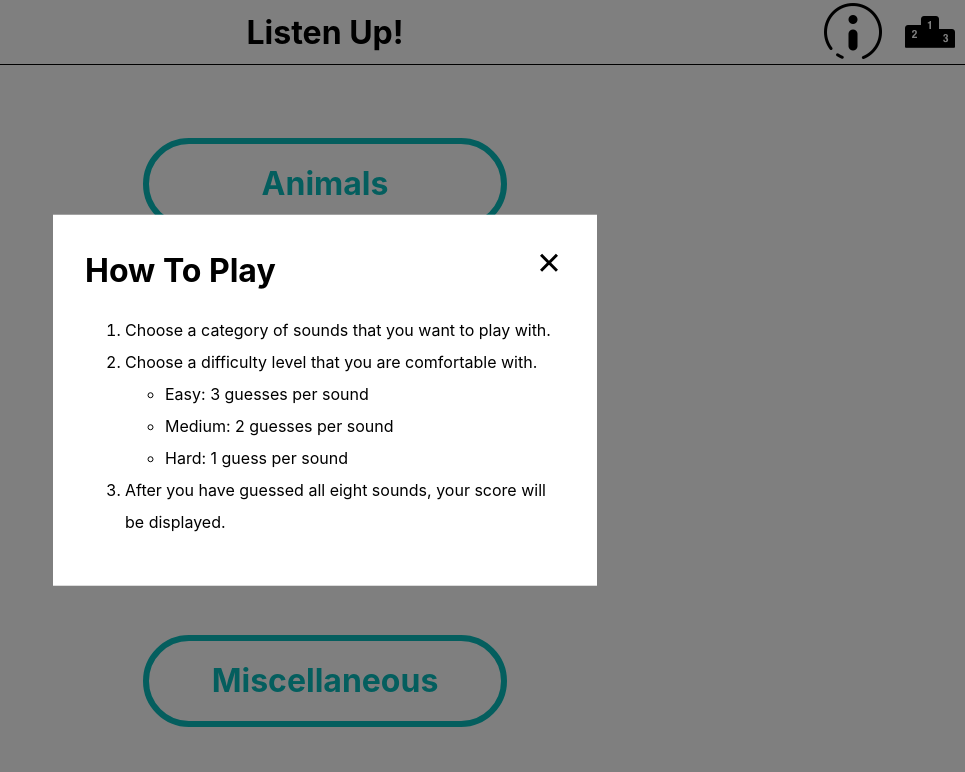
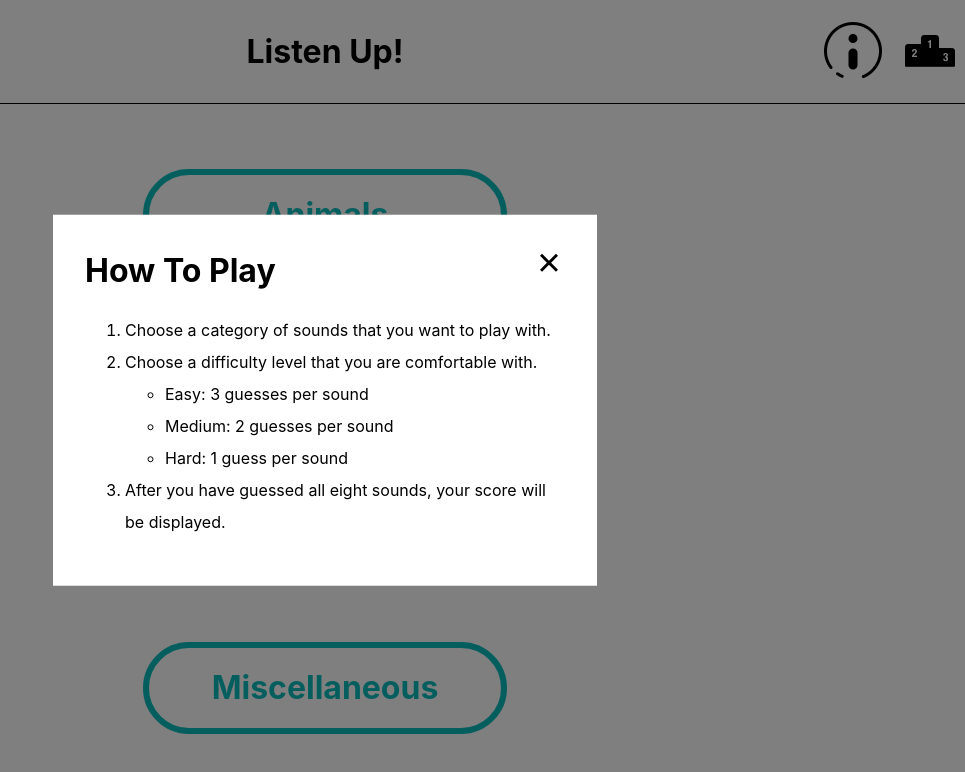
Before and after one commit to Listen-Up-2210/listen-up-ui, a React (Create React App) app: page / in a window 1280 px wide. Shown: the top 772 px of the page, without its empty margins (315-1280 px from the left). Built offline with nearby package versions, Linux system fonts and the light colour scheme.

Commit message:
Add height

```diff
--- a/src/Components/Header/Header.css
+++ b/src/Components/Header/Header.css
@@ -3,6 +3,7 @@
   background-color: #fff;
   border-bottom: solid black 1px;
   display: flex;
+  height: 14vh;
   justify-content: flex-end;
   position: relative;
   width: 100%;
```
